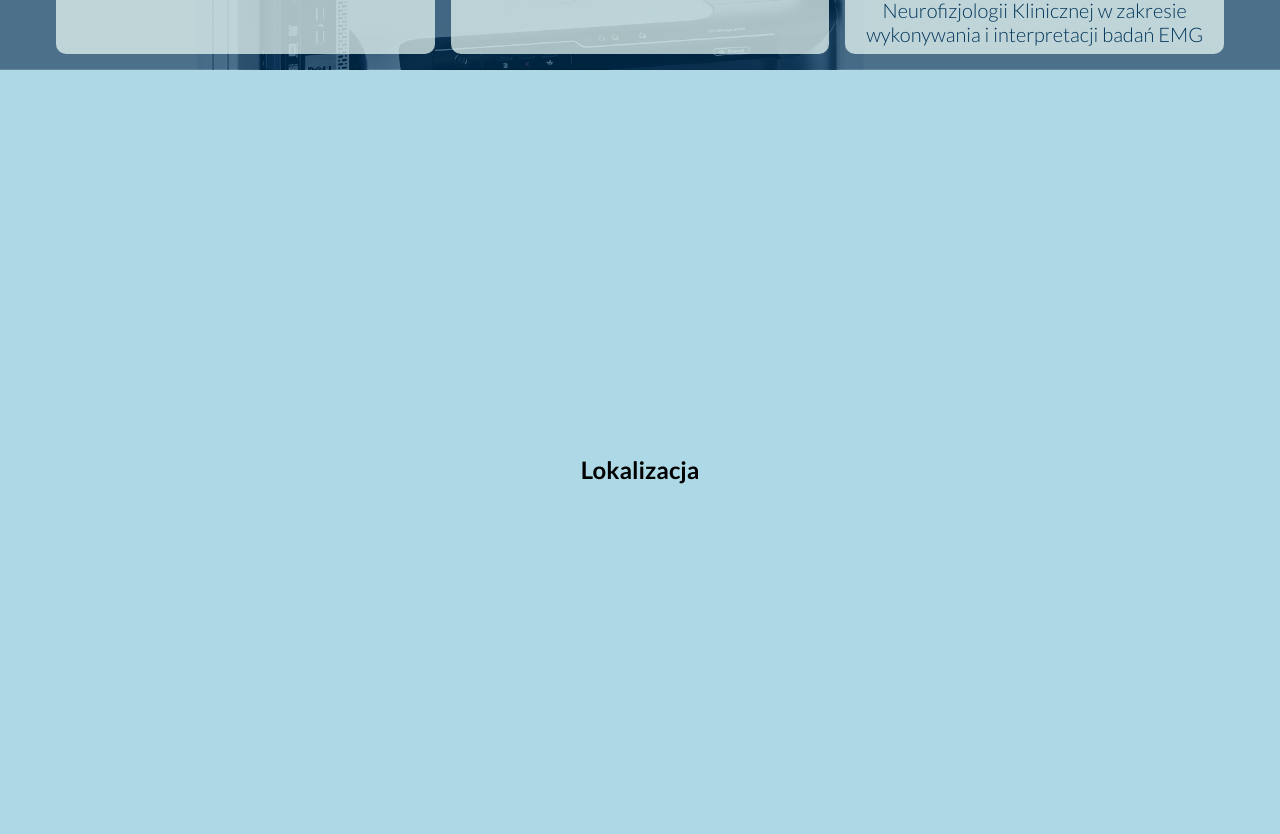
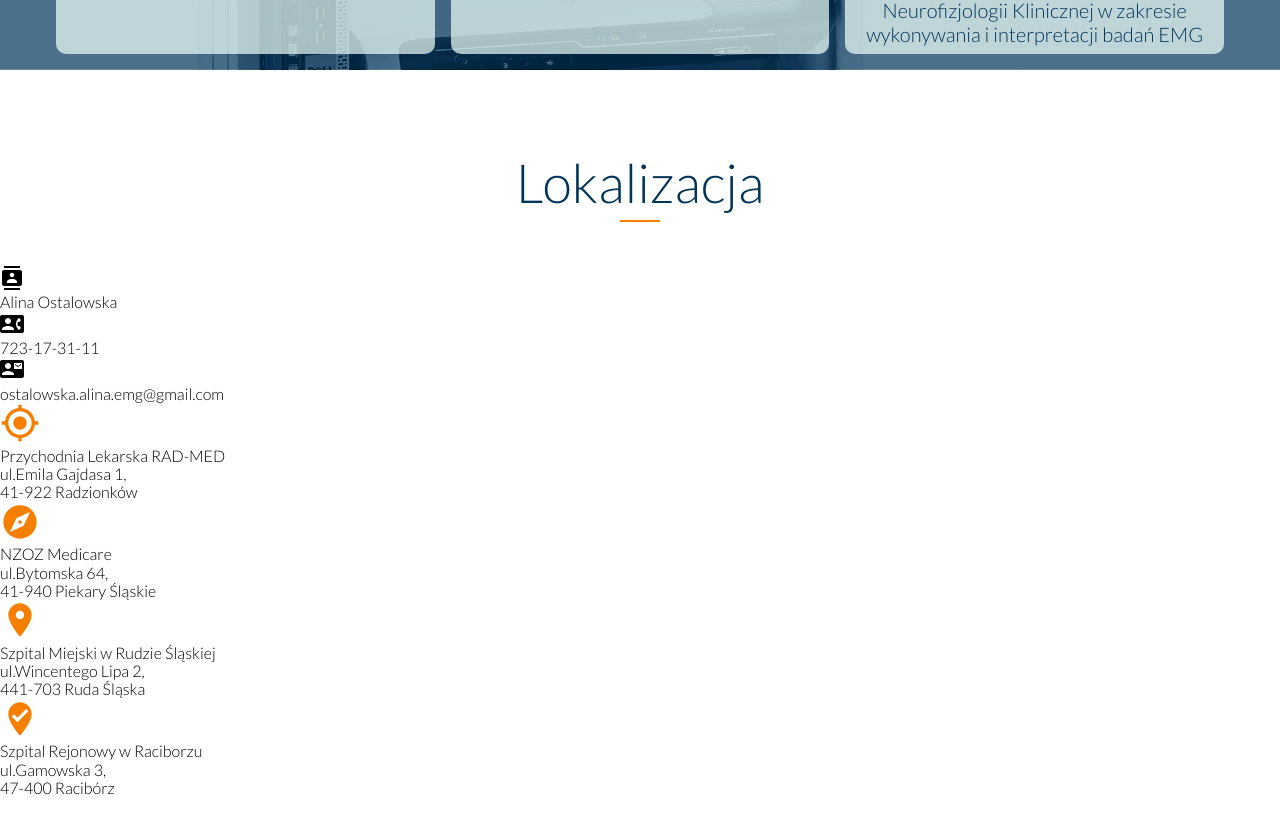
Before and after one commit to DariuszOkonski/pracownia-emg, a website built with webpack: page src/pages/index.html in a window 1280 px wide. Shown: the part 4708-5542 px from the top of the page. After the commit the page ends 5505 px from the top, so only its background shows below. Built offline with nearby package versions, Linux system fonts and the light colour scheme; a web font is replaced by a local one.

Commit message:
build structure for section location

```diff
--- a/src/pages/index.html
+++ b/src/pages/index.html
@@ -463,10 +463,6 @@
       </section>
     </section>
 
-
-
-
-
     <section class="lab space-top" style="background-color: lightcyan;" id="lab">
       <h2 class="header header--light-color">Pracownia</h2>
 
@@ -544,25 +540,73 @@
 
 
 
+    <section class="location space-top" id="location">
+      <h2 class="header">Lokalizacja</h2>
 
+      <section class="personal-data">
+        <ul class="personal-data__items">
+          <li class="personal-data__item">
+            <svg class="personal-data__icon" xmlns="http://www.w3.org/2000/svg" height="24" viewBox="0 0 24 24" width="24"><path d="M0 0h24v24H0zm0 0h24v24H0zm0 0h24v24H0z" fill="none"/><path d="M20 0H4v2h16V0zM4 24h16v-2H4v2zM20 4H4c-1.1 0-2 .9-2 2v12c0 1.1.9 2 2 2h16c1.1 0 2-.9 2-2V6c0-1.1-.9-2-2-2zm-8 2.75c1.24 0 2.25 1.01 2.25 2.25s-1.01 2.25-2.25 2.25S9.75 10.24 9.75 9 10.76 6.75 12 6.75zM17 17H7v-1.5c0-1.67 3.33-2.5 5-2.5s5 .83 5 2.5V17z"/></svg>
+            <p class="personal-data__paragraph">Alina Ostalowska</p>
+          </li>
 
+          <li class="personal-data__item">
+            <svg class="personal-data__icon" xmlns="http://www.w3.org/2000/svg" height="24" viewBox="0 0 24 24" width="24"><path d="M0 0h24v24H0z" fill="none"/><path d="M22 3H2C.9 3 0 3.9 0 5v14c0 1.1.9 2 2 2h20c1.1 0 1.99-.9 1.99-2L24 5c0-1.1-.9-2-2-2zM8 6c1.66 0 3 1.34 3 3s-1.34 3-3 3-3-1.34-3-3 1.34-3 3-3zm6 12H2v-1c0-2 4-3.1 6-3.1s6 1.1 6 3.1v1zm3.85-4h1.64L21 16l-1.99 1.99c-1.31-.98-2.28-2.38-2.73-3.99-.18-.64-.28-1.31-.28-2s.1-1.36.28-2c.45-1.62 1.42-3.01 2.73-3.99L21 8l-1.51 2h-1.64c-.22.63-.35 1.3-.35 2s.13 1.37.35 2z"/></svg>
+            <p class="personal-data__paragraph">723-17-31-11</p>
+          </li>
 
+          <li class="personal-data__item">
+            <svg class="personal-data__icon" xmlns="http://www.w3.org/2000/svg" height="24" viewBox="0 0 24 24" width="24"><path d="M0 0h24v24H0z" fill="none"/><path d="M0 0h24v24H0z" fill="none"/><path d="M21 8V7l-3 2-3-2v1l3 2 3-2zm1-5H2C.9 3 0 3.9 0 5v14c0 1.1.9 2 2 2h20c1.1 0 1.99-.9 1.99-2L24 5c0-1.1-.9-2-2-2zM8 6c1.66 0 3 1.34 3 3s-1.34 3-3 3-3-1.34-3-3 1.34-3 3-3zm6 12H2v-1c0-2 4-3.1 6-3.1s6 1.1 6 3.1v1zm8-6h-8V6h8v6z"/></svg>
+            <p class="personal-data__paragraph">ostalowska.alina.emg@gmail.com</p>
+          </li>
+        </ul>
+      </section>
 
+      <section class="addresses">
 
+        <div class="addresses__item">
 
+          <div class="address">
+            <svg class="address__icon" width="40" height="40" viewBox="0 0 40 40" fill="none" xmlns="http://www.w3.org/2000/svg">
+              <path d="M20 13.3337C16.3167 13.3337 13.3334 16.317 13.3334 20.0003C13.3334 23.6837 16.3167 26.667 20 26.667C23.6834 26.667 26.6667 23.6837 26.6667 20.0003C26.6667 16.317 23.6834 13.3337 20 13.3337ZM34.9 18.3337C34.1334 11.3837 28.6167 5.86699 21.6667 5.10032V1.66699H18.3334V5.10032C11.3834 5.86699 5.86669 11.3837 5.10002 18.3337H1.66669V21.667H5.10002C5.86669 28.617 11.3834 34.1337 18.3334 34.9003V38.3337H21.6667V34.9003C28.6167 34.1337 34.1334 28.617 34.9 21.667H38.3334V18.3337H34.9ZM20 31.667C13.55 31.667 8.33335 26.4503 8.33335 20.0003C8.33335 13.5503 13.55 8.33366 20 8.33366C26.45 8.33366 31.6667 13.5503 31.6667 20.0003C31.6667 26.4503 26.45 31.667 20 31.667Z" fill="#F77F00"/>
+              </svg>
+            <p class="address__paragraph">Przychodnia Lekarska RAD-MED</p>
+            <p class="address__paragraph">ul.Emila Gajdasa 1,</p>
+            <p class="address__paragraph">41-922 Radzionków</p>
+          </div>
 
+          <div class="address">
+            <svg class="address__icon" width="40" height="40" viewBox="0 0 40 40" fill="none" xmlns="http://www.w3.org/2000/svg">
+              <path d="M20 18.1663C18.9833 18.1663 18.1667 18.983 18.1667 19.9997C18.1667 21.0163 18.9833 21.833 20 21.833C21.0167 21.833 21.8333 21.0163 21.8333 19.9997C21.8333 18.983 21.0167 18.1663 20 18.1663ZM20 3.33301C10.8 3.33301 3.33333 10.7997 3.33333 19.9997C3.33333 29.1997 10.8 36.6663 20 36.6663C29.2 36.6663 36.6667 29.1997 36.6667 19.9997C36.6667 10.7997 29.2 3.33301 20 3.33301ZM23.65 23.6497L9.99999 29.9997L16.35 16.3497L30 9.99967L23.65 23.6497Z" fill="#F77F00"/>
+              </svg>
+            <p class="address__paragraph">NZOZ Medicare</p>
+            <p class="address__paragraph">ul.Bytomska 64,</p>
+            <p class="address__paragraph">41-940 Piekary Śląskie</p>
+          </div>
 
+        </div>
 
+        <div class="addresses__item">
+          <div class="address">
+            <svg class="address__icon" width="40" height="40" viewBox="0 0 40 40" fill="none" xmlns="http://www.w3.org/2000/svg">
+              <path d="M20 3.33301C13.55 3.33301 8.33333 8.54967 8.33333 14.9997C8.33333 23.7497 20 36.6663 20 36.6663C20 36.6663 31.6667 23.7497 31.6667 14.9997C31.6667 8.54967 26.45 3.33301 20 3.33301ZM20 19.1663C17.7 19.1663 15.8333 17.2997 15.8333 14.9997C15.8333 12.6997 17.7 10.833 20 10.833C22.3 10.833 24.1667 12.6997 24.1667 14.9997C24.1667 17.2997 22.3 19.1663 20 19.1663Z" fill="#F77F00"/>
+              </svg>
+            <p class="address__paragraph">Szpital Miejski w Rudzie Śląskiej</p>
+            <p class="address__paragraph">ul.Wincentego Lipa 2,</p>
+            <p class="address__paragraph">441-703 Ruda Śląska</p>
+          </div>
 
+          <div class="address">
+            <svg class="address__icon" width="40" height="40" viewBox="0 0 40 40" fill="none" xmlns="http://www.w3.org/2000/svg">
+              <path d="M20 3.33301C26.4333 3.33301 31.6667 8.56634 31.6667 14.9997C31.6667 23.7497 20 36.6663 20 36.6663C20 36.6663 8.33333 23.7497 8.33333 14.9997C8.33333 8.56634 13.5667 3.33301 20 3.33301ZM17.45 23.333L28.3333 12.3497L26 9.99967L17.45 18.633L14 15.1497L11.6667 17.4997L17.45 23.333Z" fill="#F77F00"/>
+              </svg>
+            <p class="address__paragraph">Szpital Rejonowy w Raciborzu</p>
+            <p class="address__paragraph">ul.Gamowska 3,</p>
+            <p class="address__paragraph">47-400 Racibórz</p>
+          </div>
+        </div>
 
-
-
-
-
-
-
-    <section class="temp-class" style="background-color: lightblue;" id="location">
-      <h2>Lokalizacja</h2>
+      </section>
     </section>
   </body>
 </html>
```
